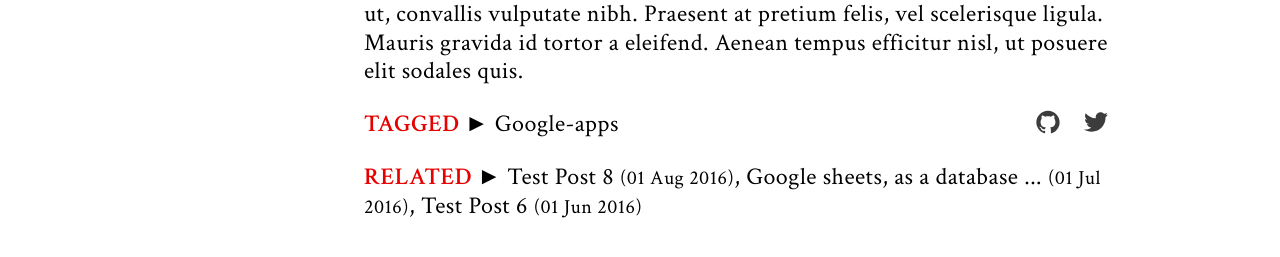
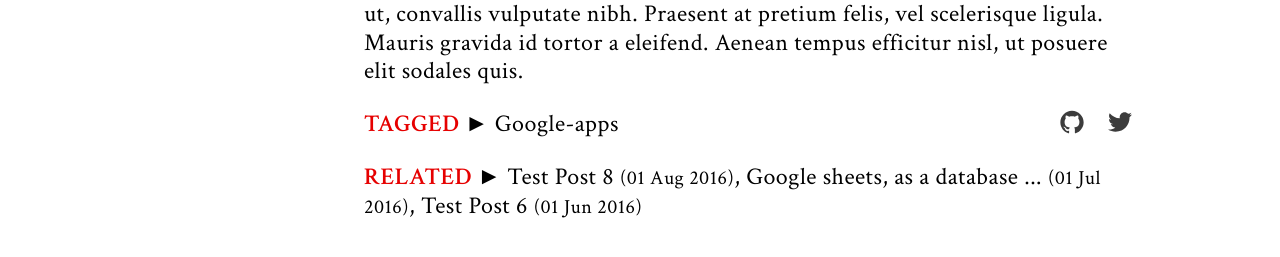
Before and after one commit to code-camp/lifestack-io.github.io, a Jekyll site: the page built from _posts/2016-04-01-Test-4.md, in a window 1280 px wide. Shown: the part 277-534 px from the top of the page. Built offline with Jekyll 4.4.1, drawn with Linux system fonts in a browser that asks for light colours; some web fonts are replaced.

Commit message:
Spacing Icons

```diff
--- a/_sass/_styles.scss
+++ b/_sass/_styles.scss
@@ -173,7 +173,7 @@ strong {text-transform: uppercase;}
 }
 
 .icon {
-	margin-right: 1rem;
+	margin-left: 1rem;
 	height: 1rem;
 	width: 1rem;
 	path {
```
